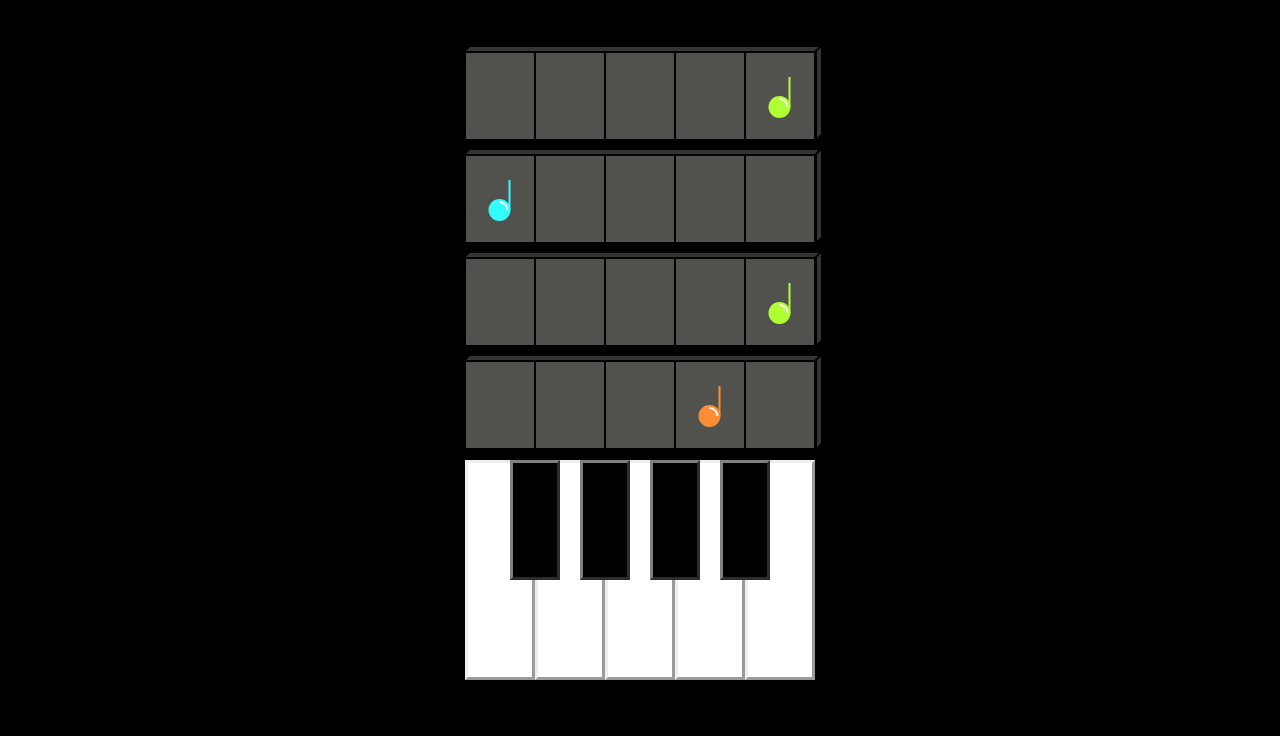
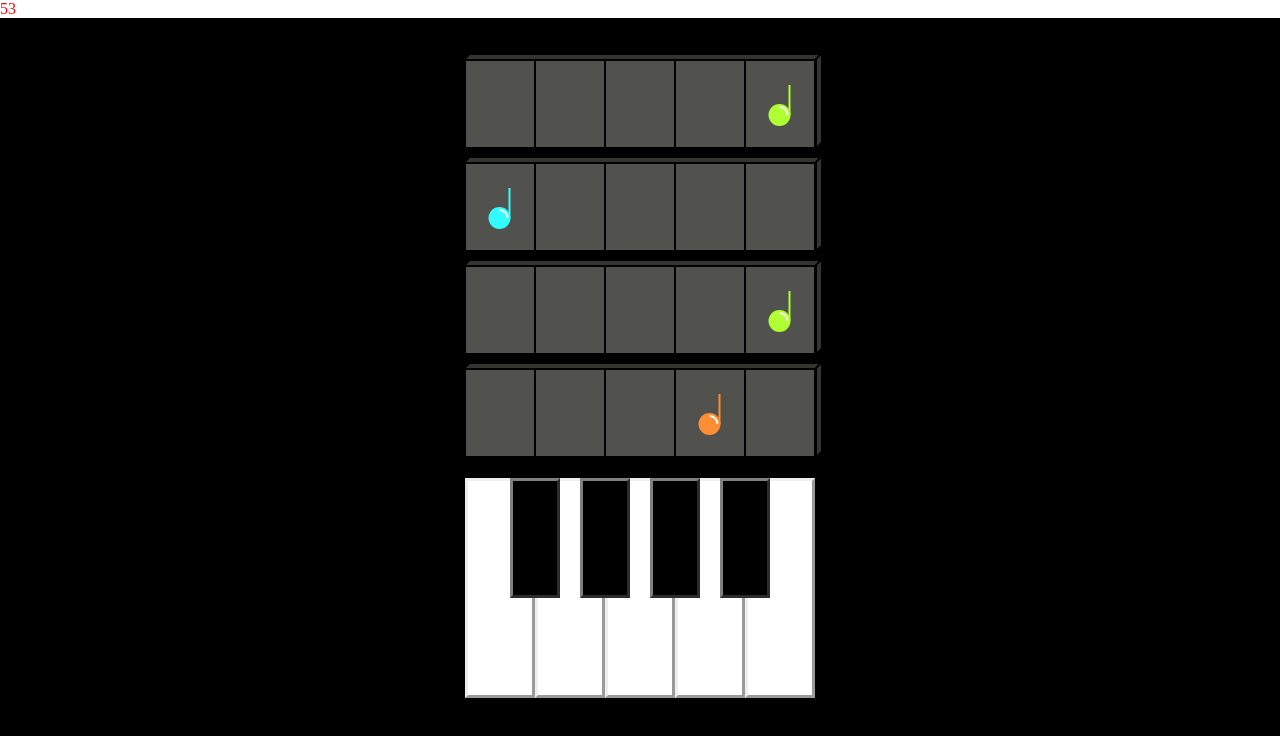
Before and after one commit to jared-greenberg/rapid_rhapsodies, a website built with webpack: page index.html in a window 1280 px wide. Built offline with nearby package versions, Linux system fonts and the light colour scheme; files whose address does not match are found by name.

Commit message:
Add timer

```diff
--- a/index.html
+++ b/index.html
@@ -9,6 +9,7 @@
 </head>
 
 <body>
+  <div id="timer"></div>
   <div class="canvas-wrapper">
   <canvas height="420" width="500" id="game-board"></canvas>
   </div>
@@ -26,6 +27,8 @@
 
   <img id="blue" src="./src/assets/spritesheet.png" style="display: none;">
 
+
+
   <style>
 
   </style>
--- a/src/index.js
+++ b/src/index.js
@@ -37,6 +37,7 @@ function playError(){
 }
 
 const game = new Game(Songs.furElise.length, 1, ctx);
+game.startTimer();
 let y = canvas.height - 99;
 
 draw();
--- a/src/scripts/game.js
+++ b/src/scripts/game.js
@@ -7,7 +7,6 @@ class Game {
     this.board = new Board(songLength, level, ctx)
     this.ctx = ctx;
   }
-
 
   startTimer(){
     this.timer = new Timer();
@@ -48,6 +47,8 @@ class Game {
     !this.board.currentMove || this.timer.seconds === 0
   }
 
+
+
 }
 
 export default Game;
--- a/src/scripts/timer.js
+++ b/src/scripts/timer.js
@@ -1,13 +1,17 @@
+import { times } from "lodash";
+
 // count down
 class Timer {
 
   constructor(){
     this.seconds = 60;
     this.interval = setInterval(() => this.tick(), 1000);
+    this.element = document.getElementById("timer");
   }
 
   tick(){
     this.seconds--;
+    this.element.innerHTML = this.seconds
     if (this.seconds === -0){
       clearInterval(this.interval)
     }
--- a/src/styles/index.scss
+++ b/src/styles/index.scss
@@ -11,13 +11,15 @@
     .canvas-wrapper{
       display: flex;
       justify-content: center;
-      padding-top: 40px;
+      padding-top: 30px;
+      padding-bottom: 10px;
     }
 
      #piano-keys {
       display: flex;
       width: 100%;
       justify-content: center;
+
     }
 
     .player-key {
@@ -61,3 +63,8 @@
       border: inset;
       background: #AFFF33;
     }
+
+    #timer {
+      color: red;
+      background: white;
+    }
```
